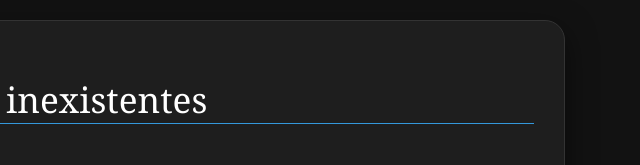
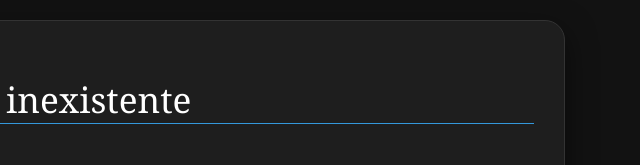
Before and after one commit to joshuaPRO5/wikij5, a plain HTML site: page 404.html in a window 1280 px wide. Shown: the top 165 px of the page, 606-1246 px from the left. Drawn offline with Linux system fonts and the light colour scheme.

Commit message:
Fix typo in 404 error message

```diff
--- a/404.html
+++ b/404.html
@@ -84,7 +84,7 @@
 <body>
 
 <div class="wiki-container">
-    <h1>Error 404: articulo o pagina inexistentes</h1>
+    <h1>Error 404: articulo o pagina inexistente</h1>
     <div class="subtitle">De WikiJ5, el centro de datos oscuro de Josh Studios.</div>
 
     <div class="error-code">404</div>
```
